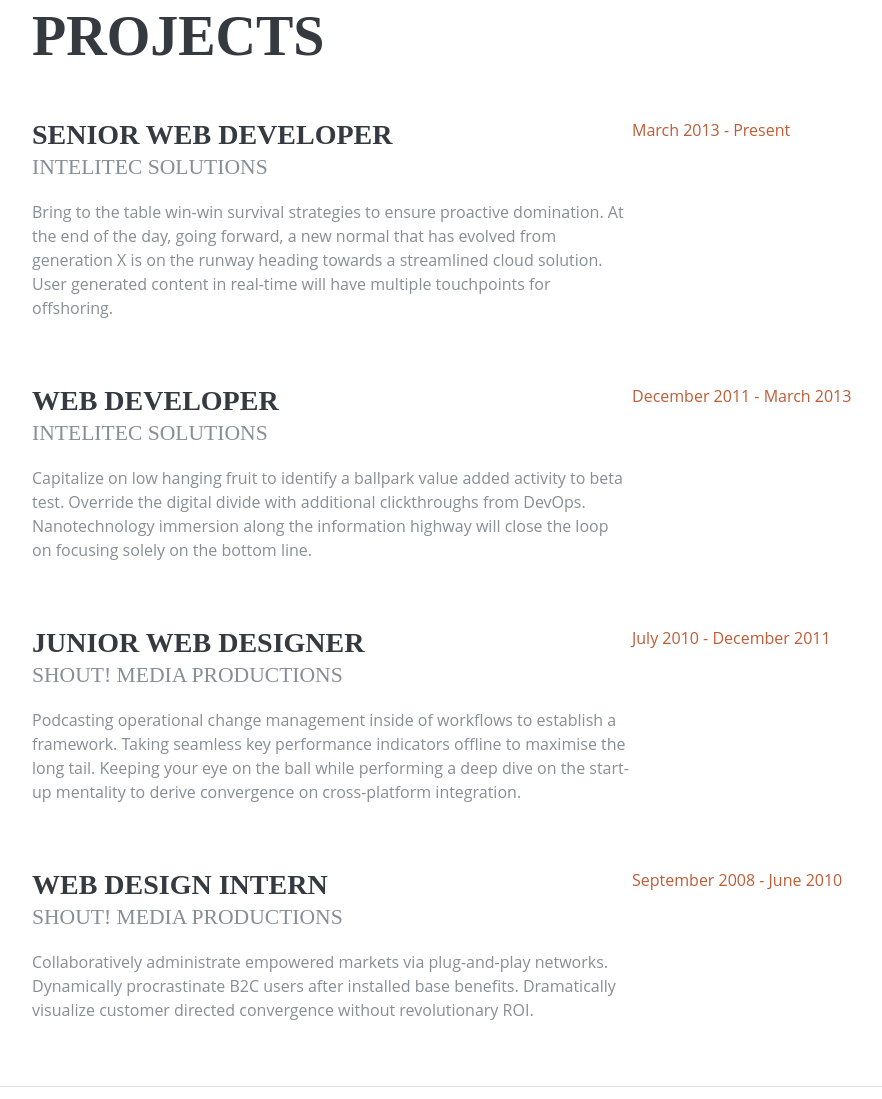
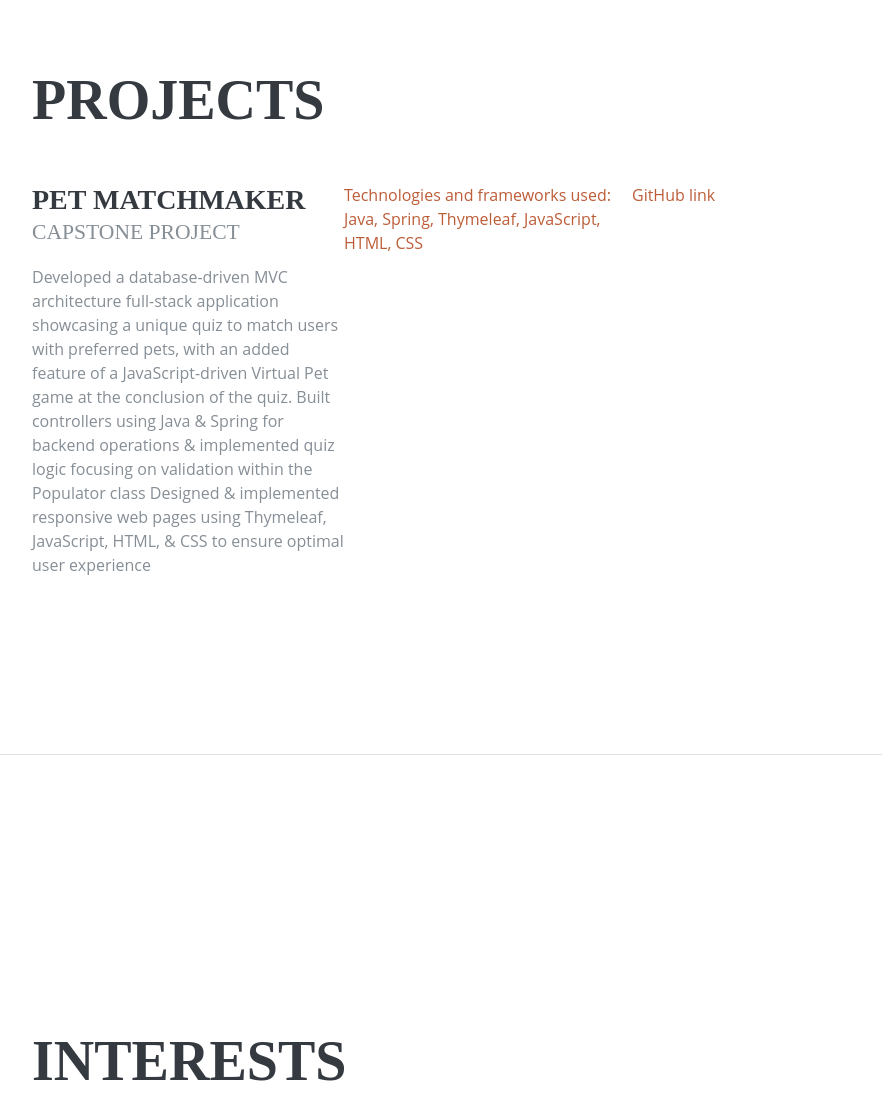
Before and after one commit to WaltaYo/waltayo.github.io, a plain HTML site: page index.html in a window 1280 px wide. Shown: the part 2644-3743 px from the top of the page, without its empty margins (300-1182 px from the left). Drawn offline with nearby package versions, Linux system fonts and the light colour scheme; files that its build step writes are made by us from their sources; files whose address does not match are found by name.

Commit message:
updated projects section in progress

```diff
--- a/index.html
+++ b/index.html
@@ -408,49 +408,26 @@
         <div class="resume-item d-flex flex-column flex-md-row mb-5">
           <div class="resume-content mr-auto">
 
-            <h3 class="mb-0">Senior Web Developer</h3>
-            <div class="subheading mb-3">Intelitec Solutions</div>
-            <p>Bring to the table win-win survival strategies to ensure proactive domination. At the end of the day, going forward, a new normal that has evolved from generation X is on the runway heading towards a streamlined cloud solution. User generated content in real-time will have multiple touchpoints for offshoring.</p>
+            <h3 class="mb-0">Pet MatchMaker</h3>
+            <div class="subheading mb-3">Capstone Project</div>
+            <p>
+              Developed a database-driven MVC architecture full-stack application showcasing a unique quiz to match users with preferred pets, with an added feature of a JavaScript-driven Virtual Pet game at the conclusion of the quiz.
+              Built controllers using Java & Spring for backend operations & implemented quiz logic focusing on validation within the Populator class
+              Designed & implemented responsive web pages  using Thymeleaf, JavaScript, HTML, & CSS to ensure optimal user experience
+
+            </p>
           </div>
           <div class="resume-date text-md-right">
-            <span class="text-primary">March 2013 - Present</span>
+            <span class="text-primary">Technologies and frameworks used: Java, Spring, Thymeleaf, JavaScript, HTML, CSS</span>
+          </div>
+
+          <div class="resume-date text-md-right">
+            <span class="text-primary">GitHub link</span>
+
           </div>
         </div>
+      </div>
 
-        <div class="resume-item d-flex flex-column flex-md-row mb-5">
-          <div class="resume-content mr-auto">
-            <h3 class="mb-0">Web Developer</h3>
-            <div class="subheading mb-3">Intelitec Solutions</div>
-            <p>Capitalize on low hanging fruit to identify a ballpark value added activity to beta test. Override the digital divide with additional clickthroughs from DevOps. Nanotechnology immersion along the information highway will close the loop on focusing solely on the bottom line.</p>
-          </div>
-          <div class="resume-date text-md-right">
-            <span class="text-primary">December 2011 - March 2013</span>
-          </div>
-        </div>
-
-        <div class="resume-item d-flex flex-column flex-md-row mb-5">
-          <div class="resume-content mr-auto">
-            <h3 class="mb-0">Junior Web Designer</h3>
-            <div class="subheading mb-3">Shout! Media Productions</div>
-            <p>Podcasting operational change management inside of workflows to establish a framework. Taking seamless key performance indicators offline to maximise the long tail. Keeping your eye on the ball while performing a deep dive on the start-up mentality to derive convergence on cross-platform integration.</p>
-          </div>
-          <div class="resume-date text-md-right">
-            <span class="text-primary">July 2010 - December 2011</span>
-          </div>
-        </div>
-
-        <div class="resume-item d-flex flex-column flex-md-row">
-          <div class="resume-content mr-auto">
-            <h3 class="mb-0">Web Design Intern</h3>
-            <div class="subheading mb-3">Shout! Media Productions</div>
-            <p>Collaboratively administrate empowered markets via plug-and-play networks. Dynamically procrastinate B2C users after installed base benefits. Dramatically visualize customer directed convergence without revolutionary ROI.</p>
-          </div>
-          <div class="resume-date text-md-right">
-            <span class="text-primary">September 2008 - June 2010</span>
-          </div>
-        </div>
-
-      </div>
 
     </section>
 
```
